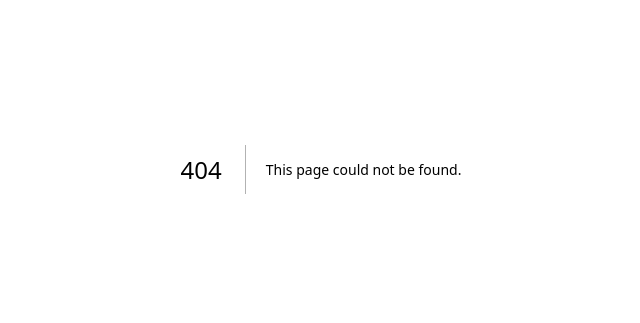
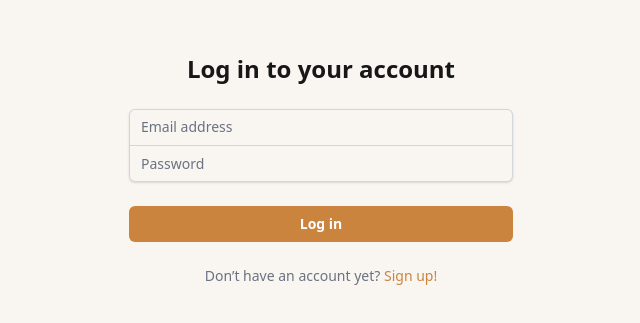
Before and after one commit to noravitkai/random-acts-of-kindness-ui, a Next.js app: page /login in a window 1280 px wide. Before the commit this address had no page. Shown: the part 231-554 px from the top of the page, without its empty margins (319-959 px from the left). Built offline with nearby package versions, Linux system fonts and the light colour scheme.

Commit message:
Implement user login flow
Implemented a useLogin hook to handle login API calls, token storage, and errors, plus a LoginPage component with form validation and redirect on success.

```diff
--- /dev/null
+++ b/src/app/(auth)/login/page.tsx
@@ -0,0 +1,123 @@
+"use client";
+
+import { useState, useCallback, ChangeEvent, FormEvent } from "react";
+import { useLogin, LoginData } from "@/hooks/auth/useLogin";
+import { useRouter } from "next/navigation";
+import Link from "next/link";
+
+/**
+ * Render the login form and handle the login flow
+ * Manage form state, perform client-side validation, and call the login API
+ */
+export default function LoginPage() {
+  const { login, error: serverError } = useLogin(); // Rename hook's error to serverError so it doesn't clash with form errors
+  const router = useRouter(); // Router for redirection after successful registration
+
+  // Form data state
+  const [formData, setFormData] = useState<LoginData>({
+    email: "",
+    password: "",
+  });
+  // Form error state
+  const [errors, setErrors] = useState<Partial<LoginData>>({});
+
+  /**
+   * Handle input changes by updating formData
+   * Prevent recreating this handler on render via useCallback
+   */
+  const handleInputChange = useCallback((e: ChangeEvent<HTMLInputElement>) => {
+    // Extract field name and value from the event
+    const { name, value } = e.target;
+    setFormData((f) => ({ ...f, [name]: value }));
+  }, []);
+
+  /**
+   * Validate input fields and set error messages
+   * TODO: Move these rules into a shared helper for reuse?
+   */
+  const validateForm = () => {
+    const newErrors: Partial<LoginData> = {};
+    if (!formData.email) newErrors.email = "Email is required.";
+    else if (!/\S+@\S+\.\S+/.test(formData.email))
+      newErrors.email = "Email format is invalid.";
+    if (!formData.password) newErrors.password = "Password is required.";
+
+    setErrors(newErrors);
+    return Object.keys(newErrors).length === 0;
+  };
+
+  /**
+   * Submit handler for the login form
+   * Run validation, call login(), and redirect on success
+   */
+  const handleSubmit = async (e: FormEvent<HTMLFormElement>) => {
+    e.preventDefault();
+    if (!validateForm()) return;
+
+    try {
+      await login(formData);
+      router.push("/");
+    } catch {
+      console.log("Login failed:", serverError);
+    }
+  };
+
+  return (
+    <main className="flex min-h-screen items-center justify-center bg-background px-4 py-12">
+      <div className="w-full max-w-sm space-y-6">
+        <h2 className="text-center text-2xl font-bold text-foreground">
+          Log in to your account
+        </h2>
+
+        <form className="space-y-6" onSubmit={handleSubmit}>
+          <div className="rounded-md shadow-sm ring-1 ring-inset ring-gray-300">
+            <input
+              name="email"
+              type="email"
+              placeholder="Email address"
+              value={formData.email}
+              onChange={handleInputChange}
+              required
+              className="relative block w-full rounded-t-md border-0 px-3 py-2 text-sm text-foreground placeholder:text-gray-500 focus:z-10 focus:outline-none focus:ring-1 focus:ring-primary"
+            />
+            {errors.email && (
+              <p className="text-xs text-red-500">{errors.email}</p>
+            )}
+            <input
+              name="password"
+              type="password"
+              placeholder="Password"
+              value={formData.password}
+              onChange={handleInputChange}
+              required
+              className="relative block w-full rounded-b-md border-t border-gray-300 px-3 py-2 text-sm text-foreground placeholder:text-gray-500 focus:z-10 focus:outline-none focus:ring-1 focus:ring-primary"
+            />
+            {errors.password && (
+              <p className="text-xs text-red-500">{errors.password}</p>
+            )}
+          </div>
+          <div>
+            <button
+              type="submit"
+              className="w-full rounded-md bg-primary px-4 py-2 text-sm font-semibold text-white transition ease-in-out duration-300 hover:bg-secondary focus:outline-none focus:ring-1 focus:ring-primary cursor-pointer"
+            >
+              Log in
+            </button>
+          </div>
+        </form>
+        {serverError && (
+          <p className="text-center text-sm text-red-500">{serverError}</p>
+        )}
+        <p className="text-center text-sm text-gray-500">
+          Don’t have an account yet?{" "}
+          <Link
+            href="/register"
+            className="font-medium text-primary transition duration-300 hover:text-secondary"
+          >
+            Sign up!
+          </Link>
+        </p>
+      </div>
+    </main>
+  );
+}
--- /dev/null
+++ b/src/hooks/auth/useLogin.ts
@@ -0,0 +1,55 @@
+import { useState } from "react";
+import { fetcher } from "@/utils/fetcher";
+import type { User } from "@/types/user";
+
+// Data sent to the server when user logs in
+export type LoginData = {
+  email: string;
+  password: string;
+};
+
+/**
+ * Log in an existing user
+ * Save the returned token to localStorage and return login() and error
+ */
+export function useLogin() {
+  const [error, setError] = useState<string | null>(null); // Hold error messages
+
+  /**
+   * Attempt to log in with email/password
+   * @param data – the user’s email & password
+   * @returns User object on success
+   * @throws Error with a user-friendly message on failure
+   */
+  async function login(data: LoginData): Promise<User> {
+    setError(null); // Reset error state
+
+    try {
+      const res = await fetcher<{ token: string; user: User }>( // Send request
+        "http://localhost:4000/api/user/login",
+        {
+          method: "POST",
+          body: JSON.stringify(data),
+        }
+      );
+      // Check if the response is valid
+      if (!res) {
+        throw new Error("Login response was empty");
+      }
+      const { token, user } = res; // Extract the token and user from the response
+
+      // Save the JWT token to localStorage
+      localStorage.setItem("lsToken", token);
+
+      return user;
+    } catch (err: unknown) {
+      // Catch any potential errors
+      console.error("Login error:", err);
+      const message = "Login failed. Check your email/password.";
+      setError(message); // Update state to show error message in the form
+      throw new Error(message);
+    }
+  }
+
+  return { login, error };
+}
```
